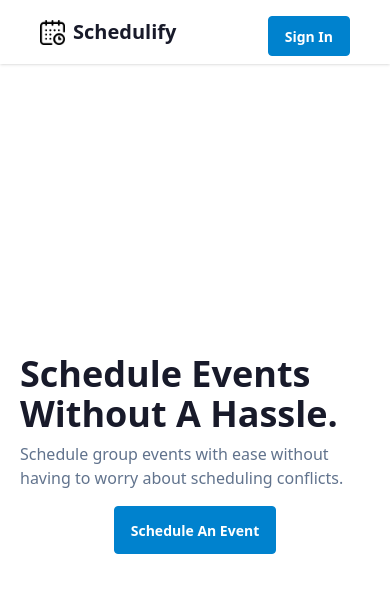
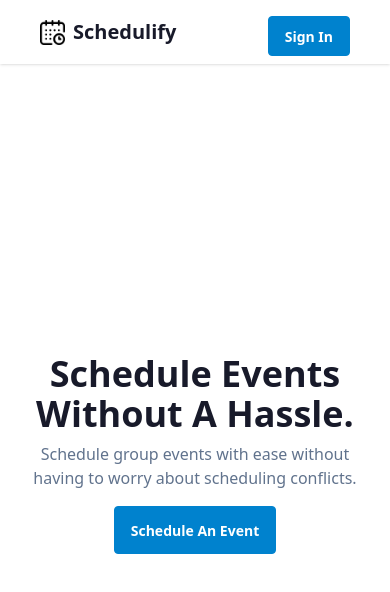
Before and after one commit to prasen-shakya/Schedulify, a React (Vite) app in the folder frontend/: page / in a window 390 px wide. Shown: the top 592 px of the page. Built offline with nearby package versions, Linux system fonts and the light colour scheme; no server answers; the HTML template or start-up script is replaced by a standard one.

Commit message:
Make home page and event page a little more mobile responsive

```diff
--- a/frontend/src/pages/EventPage.jsx
+++ b/frontend/src/pages/EventPage.jsx
@@ -100,7 +100,7 @@ export const EventPage = () => {
               <h1 className="text-xl">{eventDetails?.Name}</h1>
               <p className="text-xs font-light text-gray-500">{`${eventDetails?.StartDate.split("T")[0].split("-").slice(-2).join("/")} - ${eventDetails?.EndDate.split("T")[0].split("-").slice(-2).join("/")}`}</p>
             </div>
-            <p className="text-sm font-light text-gray-500">
+            <p className="mb-4 text-sm font-light text-gray-500 md:mb-0">
               {eventDetails?.Description}
             </p>
           </div>
--- a/frontend/src/pages/Home.jsx
+++ b/frontend/src/pages/Home.jsx
@@ -13,10 +13,10 @@ export const Home = () => {
       <EventModal />
 
       <div className="flex flex-1 flex-col items-center justify-center gap-2 p-5">
-        <h1 className="text-4xl font-bold">
+        <h1 className="text-center text-4xl font-bold">
           Schedule Events Without A Hassle.
         </h1>
-        <p className="text-secondary">
+        <p className="text-secondary text-center">
           Schedule group events with ease without having to worry about
           scheduling conflicts.
         </p>
```
